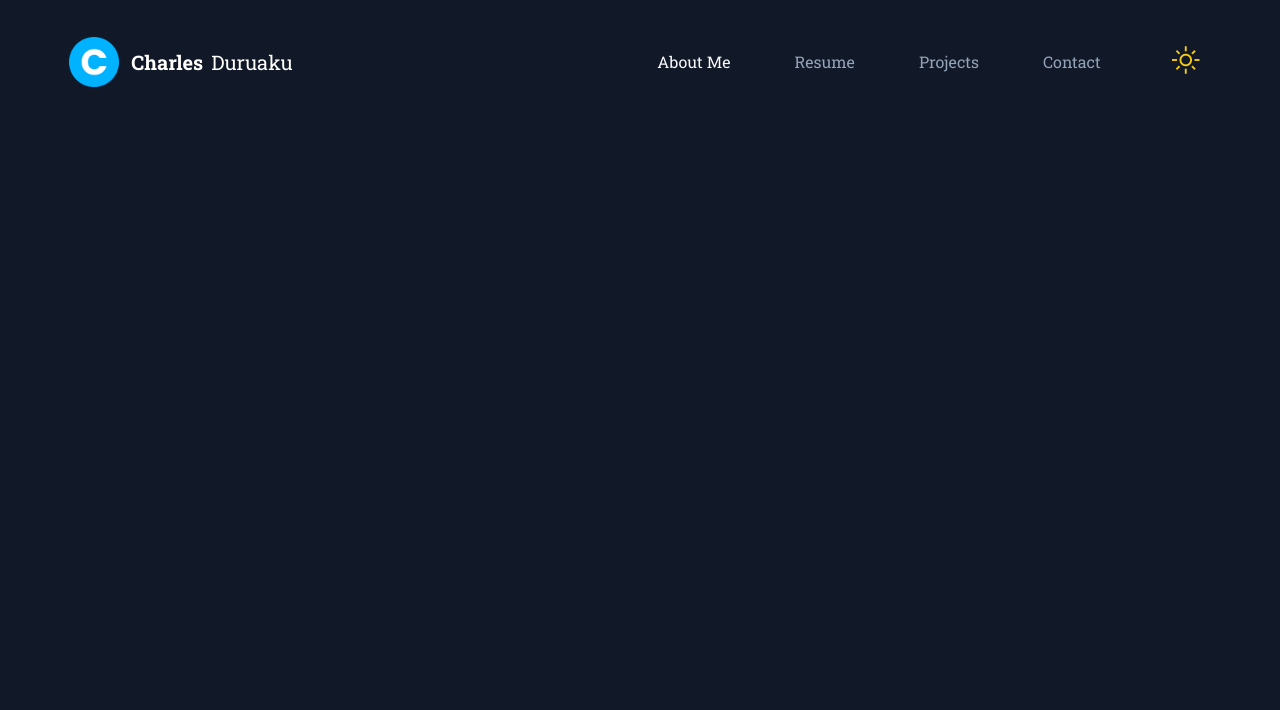
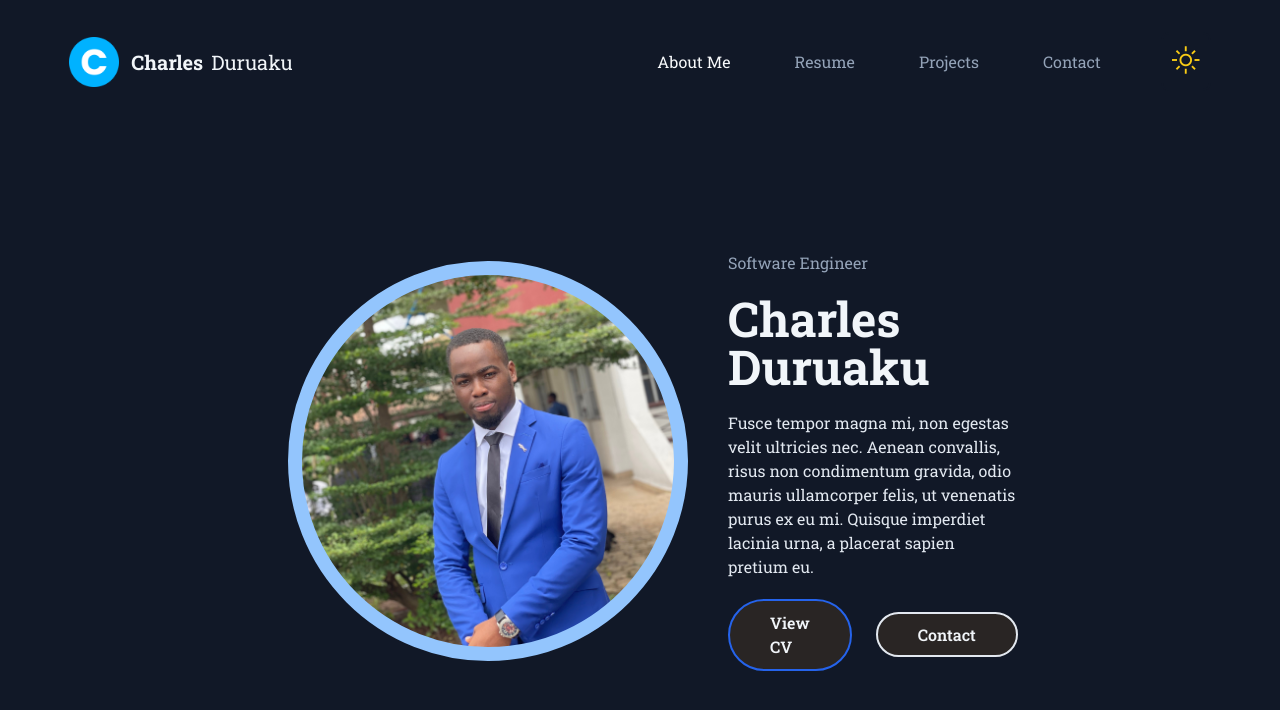
Before and after one commit to mrkendrick/portfolio, a Next.js app: page / in a window 1280 px wide. Shown: the top 710 px of the page. Built offline with nearby package versions, Linux system fonts and the light colour scheme.

Commit message:
Hero section

```diff
--- /dev/null
+++ b/components/HeroSection/index.tsx
@@ -0,0 +1,39 @@
+import Image from 'next/image'
+import Link from 'next/link'
+import React from 'react'
+
+const HeroSection = () => {
+  return (
+    <section className="mt-32 w-[55%] mx-auto flex items-center justify-between space-x-10">
+      <div className="min-h-[400px] min-w-[400px] border-[14px] border-blue-300 bg-center bg-cover bg-no-repeat overflow-hidden rounded-full bg-[url('/images/charles.jpeg')]"></div>
+      <div className="flex flex-col space-y-5">
+        <h6 className="text-slate-500 dark:text-slate-400">
+          Software Engineer
+        </h6>
+        <h1 className="text-5xl font-bold">Charles Duruaku</h1>
+        <p className="text-slate-700 dark:text-slate-200">
+          Fusce tempor magna mi, non egestas velit ultricies nec. Aenean
+          convallis, risus non condimentum gravida, odio mauris ullamcorper
+          felis, ut venenatis purus ex eu mi. Quisque imperdiet lacinia urna, a
+          placerat sapien pretium eu.
+        </p>
+        <div className="flex items-center space-x-6 font-semibold">
+          <a
+            target="_blank"
+            href=""
+            className="border-2 border-blue-600 bg-stone-100 hover:bg-blue-600 hover:text-white dark:border-blue-600 rounded-full dark:bg-stone-800 px-10 py-2.5 dark:hover:bg-blue-600 transition-ease"
+          >
+            View CV
+          </a>
+          <Link href="/contact" passHref>
+            <a className="border-2 hover:bg-stone-800 hover:text-white hover:border-stone-800 dark:border-slate-200 rounded-full dark:bg-stone-800 px-10 py-2.5 dark:hover:bg-slate-200 dark:hover:text-slate-800 transition-ease">
+              Contact
+            </a>
+          </Link>
+        </div>
+      </div>
+    </section>
+  )
+}
+
+export default HeroSection
--- a/components/Layout/index.tsx
+++ b/components/Layout/index.tsx
@@ -15,7 +15,7 @@ const Layout = ({ children }: Props) => {
   if (!mounted) return null
 
   return (
-    <main className="min-h-screen relative bg-slate-50 dark:bg-gray-900 transition-ease duration-500">
+    <main className="min-h-screen relative bg-slate-50 dark:bg-gray-900 transition-ease duration-500 text-slate-800 dark:text-slate-100">
       <Navigation />
       <section>{children}</section>
     </main>
--- a/pages/index.tsx
+++ b/pages/index.tsx
@@ -1,6 +1,7 @@
 import type { NextPage } from 'next'
 import Head from 'next/head'
 import Image from 'next/image'
+import HeroSection from '../components/HeroSection'
 
 const Home: NextPage = () => {
   return (
@@ -8,6 +9,8 @@ const Home: NextPage = () => {
       <Head>
         <title>Charles Duruaku</title>
       </Head>
+
+      <HeroSection />
     </div>
   )
 }
```
